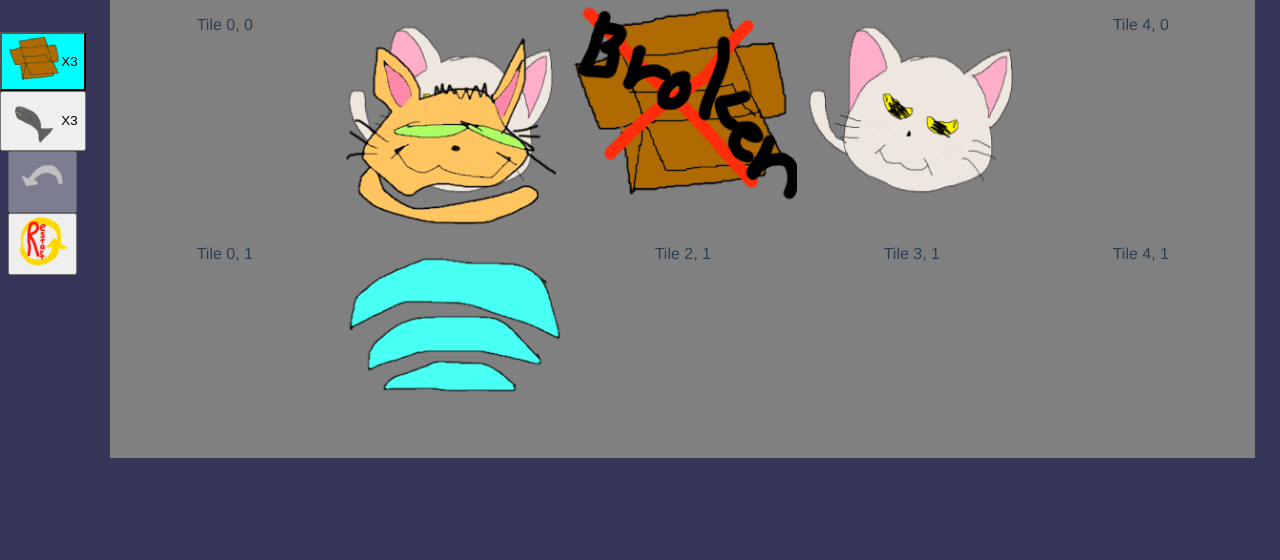
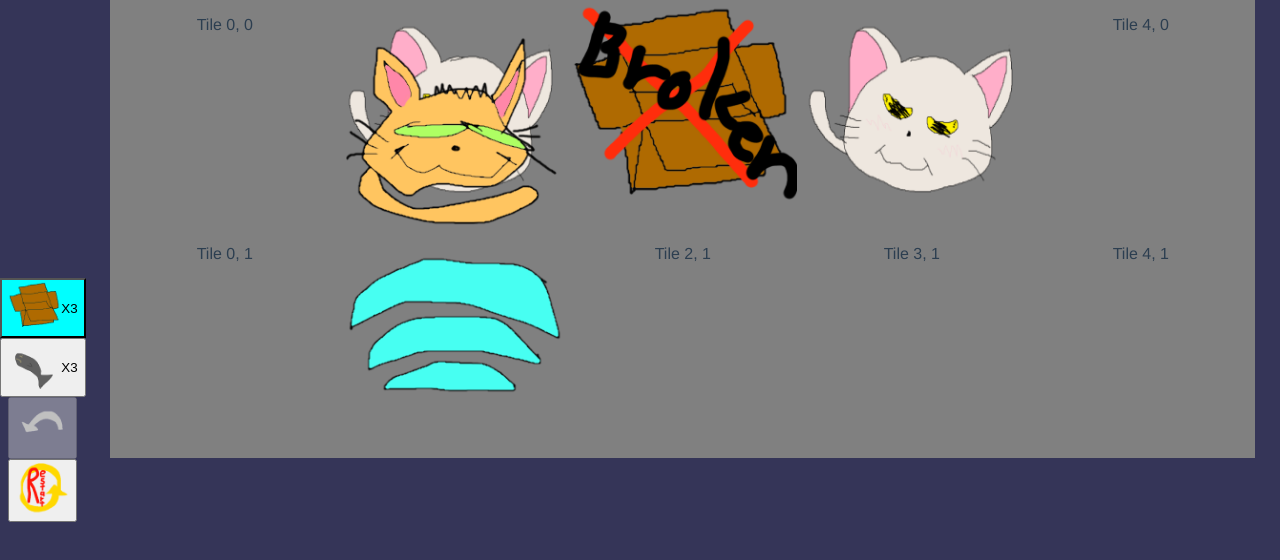
Before and after one commit to enwrath/catpuzzle, a Vue app: page /#/game/15 in a window 1280 px wide. Shown: the top 560 px of the page. Built offline with nearby package versions, Linux system fonts and the light colour scheme.

Commit message:
sidebars are display properly on lower resolutions

```diff
--- a/src/components/Sidebar.vue
+++ b/src/components/Sidebar.vue
@@ -37,13 +37,13 @@ export default {
   flex-direction: row;
   align-items: center;
   align-content: center;
-  margin-top: 2em;
+  margin: auto;
   color: white;
 }
 .ActiveItem {
   background: cyan;
 }
-@media only screen and (min-width: 500px) {
+@media only screen and (min-width: 700px) {
   .Sidebar {
     flex-direction: column;
   }
--- a/src/components/SidebarLevelEdit.vue
+++ b/src/components/SidebarLevelEdit.vue
@@ -42,14 +42,15 @@ export default {
   flex-direction: row;
   align-items: center;
   align-content: center;
-  margin-top: 2em;
+  margin: auto;
   color: white;
   flex-wrap: wrap;
+
 }
 .ActiveItem {
   background: cyan;
 }
-@media only screen and (min-width: 500px) {
+@media only screen and (min-width: 700px) {
   .Sidebar {
     flex-direction: column;
   }
--- a/src/views/Game.vue
+++ b/src/views/Game.vue
@@ -433,7 +433,6 @@ export default {
   display: flex;
   flex-direction: column;
   align-content: center;
-  width: 100%;
-  height: 100%;
+  flex-grow: 1;
 }
 </style>
```
